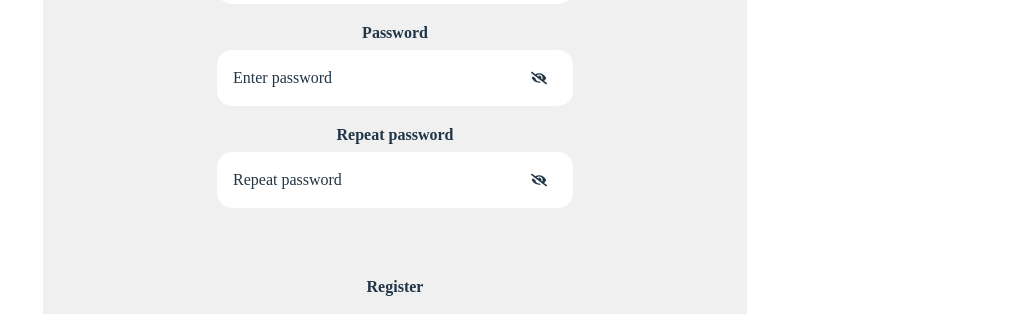
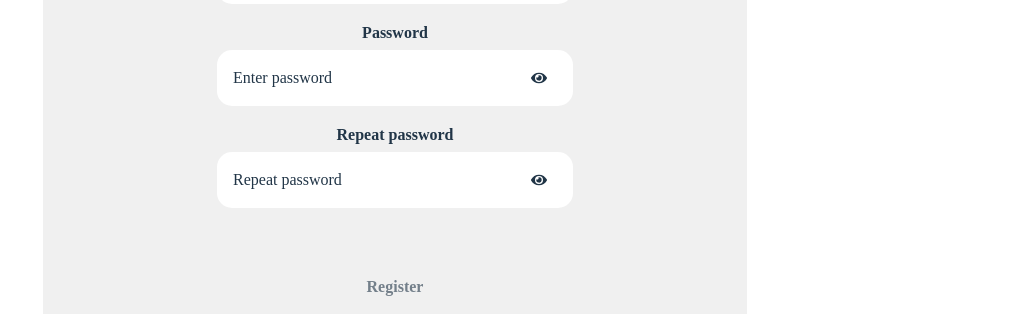
Before and after one commit to Terrad77/calendar-app, a React (Vite) app in the folder frontend/: page /signup in a window 1280 px wide. Shown: the part 486-800 px from the top of the page, without its empty margins (245-1280 px from the left). Built offline with nearby package versions, Linux system fonts and the light colour scheme; no server answers.

Commit message:
fix: password toggle visibility state management

```diff
--- a/frontend/src/components/SignUpForm/SignUpForm.module.css
+++ b/frontend/src/components/SignUpForm/SignUpForm.module.css
@@ -114,6 +114,11 @@
 
 .passwordToggle:hover {
   background-color: rgba(0, 0, 0, 0.05);
+}
+
+/* for dark theme */
+[data-theme='dark'] .passwordToggle:hover {
+  background-color: rgba(255, 255, 255, 0.1);
 }
 
 .icon {
--- a/frontend/src/components/SignUpForm/SignUpForm.tsx
+++ b/frontend/src/components/SignUpForm/SignUpForm.tsx
@@ -16,13 +16,17 @@ import { signUpSchema } from '../../schemas/validationSchemas';
 import { SignUpFormData, RegisterError } from '../../types/types';
 import toast from 'react-hot-toast';
 import { AppDispatch } from '../../redux/types';
+import { useTogglePassword } from '../../hooks/useTogglePassword';
 
 export default function SignUpForm() {
   const dispatch = useDispatch<AppDispatch>();
-  const [showPassword, setShowPassword] = useState(false);
   const [isModalOpen, setIsModalOpen] = useState(false);
   const isLoading = useSelector(selectIsLoading);
   const { t, i18n } = useTranslation(['form', 'validation']);
+
+  // Password visibility toggles
+  const passwordField = useTogglePassword();
+  const repeatPasswordField = useTogglePassword();
 
   // Form configuration
   const {
@@ -34,10 +38,6 @@ export default function SignUpForm() {
     resolver: yupResolver(signUpSchema),
     mode: 'onChange',
   });
-
-  const toggleShowPassword = () => {
-    setShowPassword(!showPassword);
-  };
 
   const handleFormSubmit = async (data: SignUpFormData) => {
     const { email, password } = data;
@@ -102,7 +102,7 @@ export default function SignUpForm() {
           <label>{t('password_user', { ns: 'form' })}</label>
           <div className={css.passwordContainer}>
             <input
-              type={showPassword ? 'text' : 'password'}
+              type={passwordField.inputType}
               placeholder={t('enter_password', { ns: 'form' })}
               autoComplete="new-password"
               className={clsx(css.inputGroupInput, errors.password && css.inputError, {
@@ -112,15 +112,12 @@ export default function SignUpForm() {
             />
             <button
               type="button"
-              className={css.passwordToggle}
-              onClick={toggleShowPassword}
+              className={clsx(css.passwordToggle, 'no-transform')}
+              onClick={passwordField.toggle}
               tabIndex={-1}
+              aria-label={passwordField.ariaLabel}
             >
-              {showPassword ? (
-                <Icon className={css.icon} name="eye" />
-              ) : (
-                <Icon className={css.icon} name="eyeOff" />
-              )}
+              <Icon className={css.icon} name={passwordField.iconName} />
             </button>
           </div>
           {errors.password && (
@@ -137,7 +134,7 @@ export default function SignUpForm() {
           <label>{t('repeat_password', { ns: 'form' })}</label>
           <div className={css.passwordContainer}>
             <input
-              type={showPassword ? 'text' : 'password'}
+              type={repeatPasswordField.inputType}
               placeholder={t('repeat_password_placeholder', { ns: 'form' })}
               autoComplete="password-confirmation"
               {...register('repeatPassword')}
@@ -147,15 +144,12 @@ export default function SignUpForm() {
             />
             <button
               type="button"
-              className={css.passwordToggle}
-              onClick={toggleShowPassword}
+              className={clsx(css.passwordToggle, 'no-transform')}
+              onClick={repeatPasswordField.toggle}
               tabIndex={-1}
+              aria-label={repeatPasswordField.ariaLabel}
             >
-              {showPassword ? (
-                <Icon className={css.icon} name="eye" />
-              ) : (
-                <Icon className={css.icon} name="eyeOff" />
-              )}
+              <Icon className={css.icon} name={repeatPasswordField.iconName} />
             </button>
           </div>
           {errors.repeatPassword && (
--- /dev/null
+++ b/frontend/src/hooks/useTogglePassword.ts
@@ -0,0 +1,20 @@
+import { useState } from 'react';
+import { IconName } from '../components/Icon';
+
+export const useTogglePassword = (initialState = false) => {
+  const [isVisible, setIsVisible] = useState(initialState);
+
+  const toggle = () => setIsVisible((prev) => !prev);
+  const show = () => setIsVisible(true);
+  const hide = () => setIsVisible(false);
+
+  return {
+    isVisible,
+    toggle,
+    show,
+    hide,
+    inputType: isVisible ? 'text' : 'password',
+    iconName: (isVisible ? 'eyeOff' : 'eye') as IconName,
+    ariaLabel: isVisible ? 'Hide password' : 'Show password',
+  };
+};
--- a/frontend/src/index.css
+++ b/frontend/src/index.css
@@ -167,13 +167,24 @@ button {
   cursor: pointer;
   transition: all 0.3s ease;
 }
-button:hover {
+
+/* hover styles only for interactive buttons */
+button:not(:disabled):hover {
   background-color: var(--accent-hover);
-  transform: translateY(-1px);
 }
+
+/* disabled buttons */
+button:disabled {
+  opacity: 0.6;
+  cursor: not-allowed;
+  /* transform: none !important; */
+}
+
+/* Focus styles */
 button:focus,
 button:focus-visible {
-  outline: 1px auto -webkit-focus-ring-color;
+  outline: 2px solid var(--accent-color);
+  outline-offset: 2px;
 }
 
 /* Secondary buttons */
```
